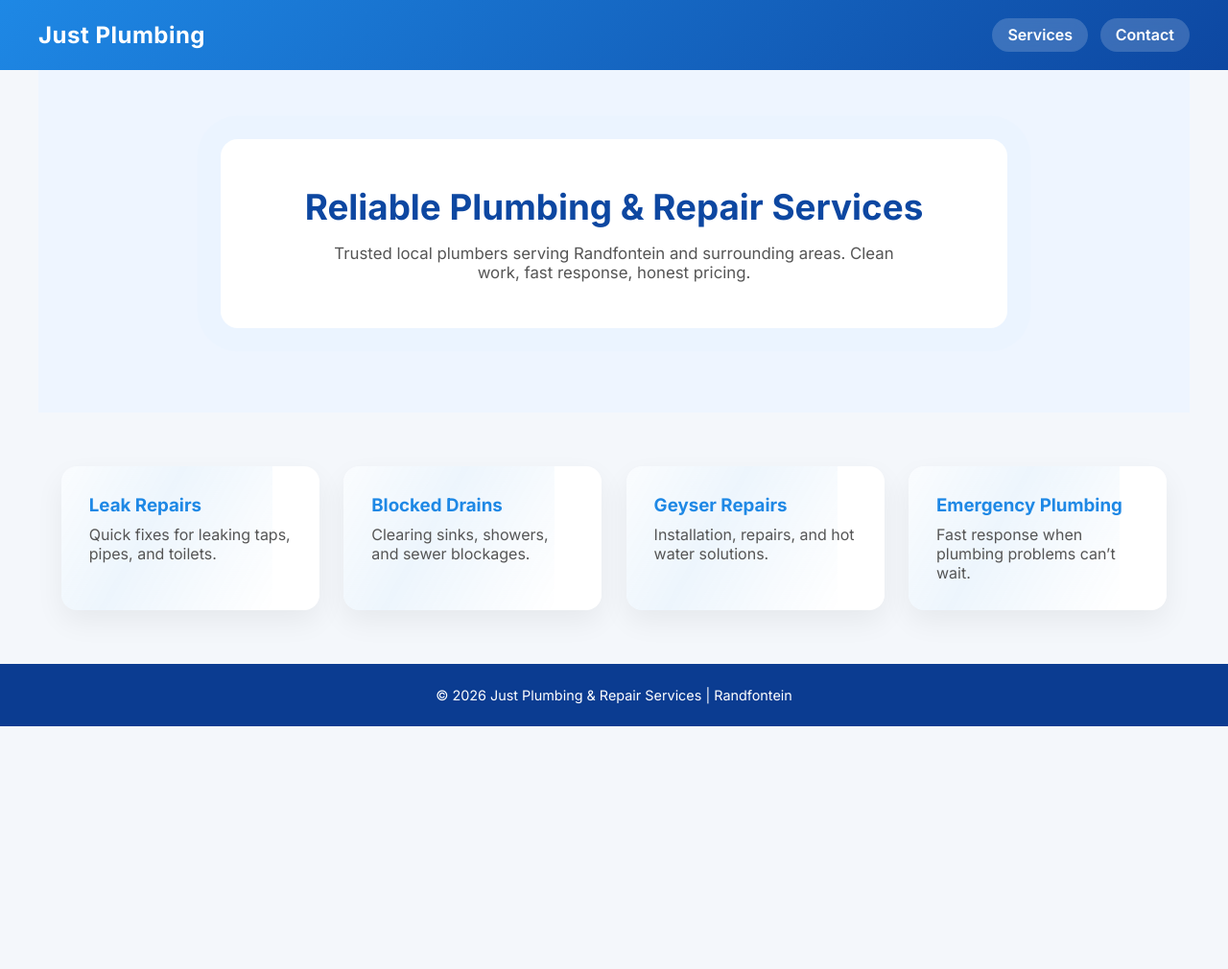
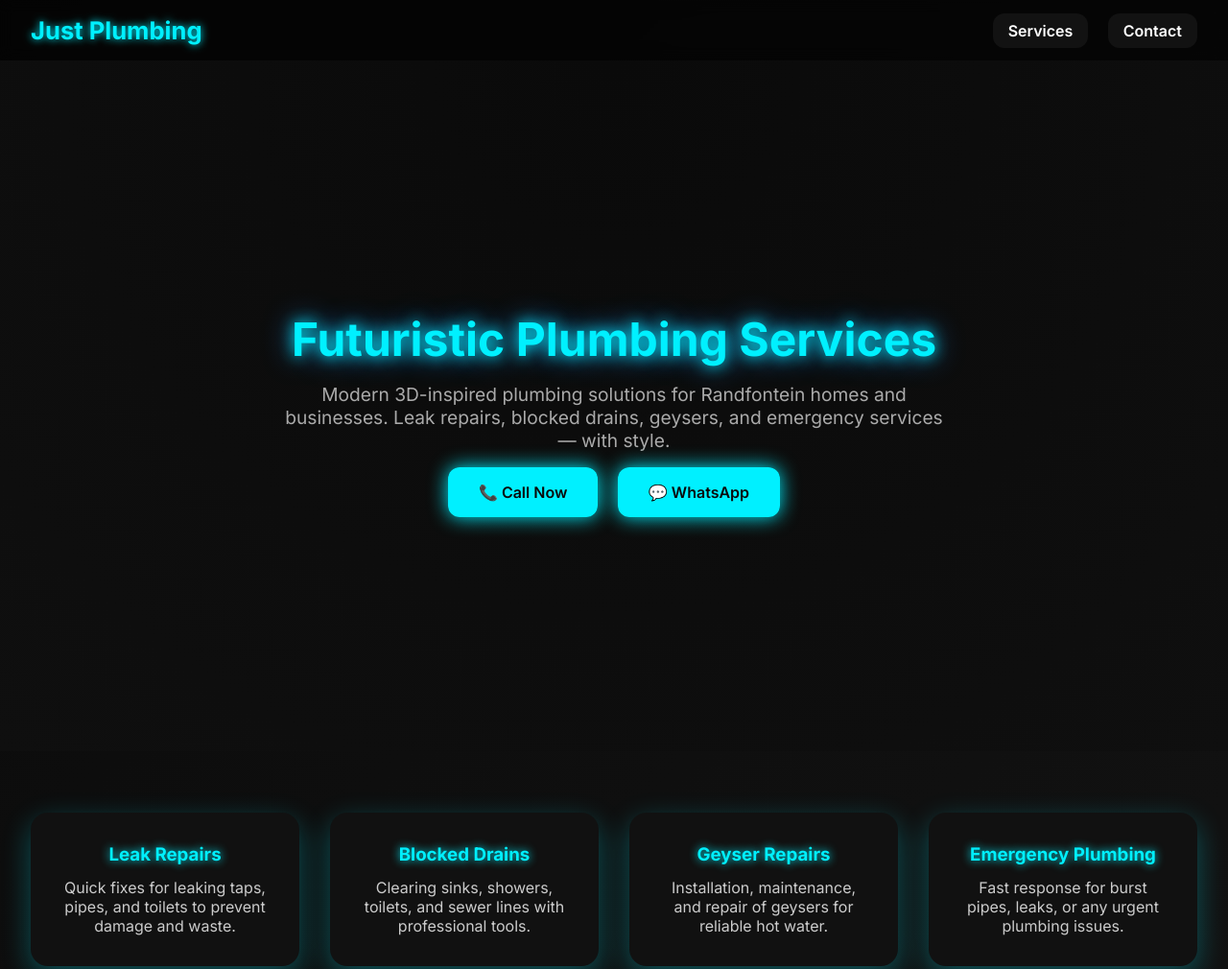
Before and after one commit to zepmasterbase/Just-Plumbing-, a plain HTML site: page index.html in a window 1280 px wide. Shown: the top 1010 px of the page at 96% size. Before the commit the page ends 800 px from the top, so only its background shows below. Drawn offline with Linux system fonts and the light colour scheme.

Commit message:
Update index.html

```diff
--- a/index.html
+++ b/index.html
@@ -1,226 +1,206 @@
 <!DOCTYPE html>
 <html lang="en">
 <head>
-  <meta charset="UTF-8" />
-  <meta name="viewport" content="width=device-width, initial-scale=1.0" />
-  <title>Just Plumbing & Repair Services | Randfontein</title>
-  <meta name="description" content="Reliable plumbing & repair services in Randfontein. Leak repairs, blocked drains, geysers and emergency plumbing." />
+<meta charset="UTF-8">
+<meta name="viewport" content="width=device-width, initial-scale=1.0">
+<title>Just Plumbing | Futuristic 3D Plumbing Services</title>
+<meta name="description" content="Just Plumbing - Modern futuristic plumbing services in Randfontein. Leak repairs, blocked drains, geysers, and emergency plumbing.">
 
 <!-- Google Font -->
 <link href="https://fonts.googleapis.com/css2?family=Inter:wght@300;400;600;700&display=swap" rel="stylesheet">
 
 <style>
 :root {
-      --primary: #1e88e5;
-      --dark: #0d47a1;
+  --primary: #00f0ff;
+  --accent: #1e88e5;
+  --dark: #0a0a0a;
   --light: #ffffff;
-      --gray: #f4f7fb;
+  --card-shadow: rgba(0, 240, 255, 0.3);
+  --bg-gradient: linear-gradient(135deg, #0a0a0a, #121212);
 }
 
-    * {
-      box-sizing: border-box;
-      margin: 0;
-      padding: 0;
-      font-family: 'Inter', sans-serif;
+* { box-sizing: border-box; margin: 0; padding: 0; font-family: 'Inter', sans-serif; }
+
+body {
+  background: var(--bg-gradient);
+  color: var(--light);
+  overflow-x: hidden;
 }
 
-    body {
-      background: var(--gray);
-      color: #333;
-    }
-
-    /* ===== HEADER ===== */
+/* HEADER */
 header {
-      background: linear-gradient(135deg, var(--primary), var(--dark));
-      padding: 1.2rem 1.5rem;
-    }
-
-    .header-inner {
-      max-width: 1200px;
-      margin: auto;
   display: flex;
   justify-content: space-between;
   align-items: center;
+  padding: 1rem 2rem;
+  background: rgba(0,0,0,0.6);
+  backdrop-filter: blur(8px);
+  position: sticky;
+  top: 0;
+  z-index: 1000;
 }
 
 .logo {
-      font-size: 1.5rem;
+  font-size: 1.6rem;
   font-weight: 700;
-      color: white;
-      letter-spacing: 0.5px;
-    }
-
-    .nav-links {
-      display: flex;
-      gap: 0.8rem;
+  color: var(--primary);
+  text-shadow: 0 0 8px var(--primary);
 }
 
 .nav-links a {
+  margin-left: 1rem;
   text-decoration: none;
-      color: white;
+  color: var(--light);
   font-weight: 600;
-      padding: 0.45rem 1rem;
-      border-radius: 999px;
-      background: rgba(255,255,255,0.18);
-      backdrop-filter: blur(6px);
-      transition: background 0.3s, transform 0.2s;
+  padding: 0.5rem 1rem;
+  border-radius: 12px;
+  background: rgba(255,255,255,0.05);
+  transition: 0.3s;
 }
 
 .nav-links a:hover {
-      background: rgba(255,255,255,0.35);
-      transform: translateY(-1px);
+  background: var(--primary);
+  color: var(--dark);
+  transform: translateY(-2px);
+  box-shadow: 0 0 15px var(--primary);
 }
 
-    /* ===== HERO / GLOW PLACEHOLDER ===== */
+/* HERO */
 .hero {
-      padding: 4.5rem 1.5rem 5.5rem;
+  display: flex;
+  flex-direction: column;
+  align-items: center;
+  justify-content: center;
   text-align: center;
-      background: #eef5ff;
+  height: 90vh;
+  background: radial-gradient(circle at top, #0a0a0a, #0f0f0f);
   position: relative;
   overflow: hidden;
 }
 
-    .glow-box {
-      max-width: 820px;
-      margin: auto;
-      padding: 3rem 2rem;
-      background: white;
-      border-radius: 18px;
-      box-shadow: 0 0 0 rgba(30,136,229,0.7);
-      animation: pulse 3.2s infinite;
-    }
-
-    @keyframes pulse {
-      0% {
-        box-shadow: 0 0 0 0 rgba(30,136,229,0.55);
-      }
-      70% {
-        box-shadow: 0 0 0 25px rgba(30,136,229,0);
-      }
-      100% {
-        box-shadow: 0 0 0 0 rgba(30,136,229,0);
-      }
-    }
-
 .hero h1 {
-      font-size: 2.3rem;
-      color: var(--dark);
+  font-size: 3rem;
+  color: var(--primary);
+  text-shadow: 0 0 15px var(--primary), 0 0 30px var(--accent);
   margin-bottom: 1rem;
 }
 
 .hero p {
-      max-width: 620px;
-      margin: auto;
-      font-size: 1.05rem;
-      color: #555;
+  font-size: 1.2rem;
+  max-width: 700px;
+  color: #aaa;
 }
 
-    /* ===== MINI SERVICE PLACEHOLDERS ===== */
-    section {
-      max-width: 1200px;
-      margin: auto;
-      padding: 3.5rem 1.5rem;
+/* 3D Service Cards */
+.services-section {
+  padding: 4rem 2rem;
+  display: grid;
+  grid-template-columns: repeat(auto-fit, minmax(250px, 1fr));
+  gap: 2rem;
+  perspective: 1500px;
 }
 
-    .services-grid {
-      display: grid;
-      grid-template-columns: repeat(auto-fit, minmax(220px, 1fr));
-      gap: 1.6rem;
+.service-card {
+  background: #111;
+  border-radius: 18px;
+  padding: 2rem;
+  transform-style: preserve-3d;
+  transition: transform 0.5s ease, box-shadow 0.5s ease;
+  box-shadow: 0 10px 30px var(--card-shadow);
+  text-align: center;
 }
 
-    .service-placeholder {
-      background: white;
-      padding: 1.8rem;
-      border-radius: 16px;
-      box-shadow: 0 12px 30px rgba(0,0,0,0.06);
-      position: relative;
-      overflow: hidden;
+.service-card h3 {
+  color: var(--primary);
+  margin-bottom: 0.8rem;
+  text-shadow: 0 0 10px var(--primary);
 }
 
-    .service-placeholder::before {
-      content: "";
-      position: absolute;
-      inset: 0;
-      background: linear-gradient(
-        120deg,
-        transparent,
-        rgba(30,136,229,0.08),
-        transparent
-      );
-      animation: shimmer 4s infinite;
+.service-card p {
+  color: #ccc;
 }
 
-    @keyframes shimmer {
-      0% { transform: translateX(-100%); }
-      100% { transform: translateX(100%); }
+/* 3D hover effect */
+.service-card:hover {
+  transform: rotateY(15deg) rotateX(5deg) translateZ(10px);
+  box-shadow: 0 20px 50px var(--card-shadow);
 }
 
-    .service-placeholder h3 {
-      color: var(--primary);
-      margin-bottom: 0.6rem;
-      position: relative;
+/* CALL TO ACTION BUTTONS */
+.cta-buttons {
+  margin-top: 2rem;
 }
 
-    .service-placeholder p {
-      color: #555;
-      position: relative;
+.cta-buttons a {
+  margin: 0.5rem;
+  padding: 1rem 2rem;
+  border-radius: 12px;
+  text-decoration: none;
+  font-weight: 600;
+  color: var(--dark);
+  background: var(--primary);
+  box-shadow: 0 0 20px var(--primary);
+  transition: transform 0.2s, box-shadow 0.3s;
 }
 
-    /* ===== FOOTER ===== */
+.cta-buttons a:hover {
+  transform: translateY(-3px);
+  box-shadow: 0 0 35px var(--primary);
+}
+
+/* FOOTER */
 footer {
-      background: #0b3c91;
-      color: white;
   text-align: center;
   padding: 1.5rem;
+  color: #888;
+  background: #050505;
   font-size: 0.9rem;
+  border-top: 1px solid rgba(0,240,255,0.2);
+}
+
+/* RESPONSIVE */
+@media (max-width: 768px) {
+  .hero h1 { font-size: 2.2rem; }
+  .hero p { font-size: 1rem; }
+  header { flex-direction: column; gap: 0.5rem; }
 }
 </style>
 </head>
-
 <body>
 
 <header>
-  <div class="header-inner">
   <div class="logo">Just Plumbing</div>
-
   <div class="nav-links">
     <a href="services.html">Services</a>
     <a href="contact.html">Contact</a>
   </div>
-  </div>
 </header>
 
 <section class="hero">
-  <div class="glow-box">
-    <h1>Reliable Plumbing & Repair Services</h1>
-    <p>
-      Trusted local plumbers serving Randfontein and surrounding areas.
-      Clean work, fast response, honest pricing.
-    </p>
+  <h1>Futuristic Plumbing Services</h1>
+  <p>Modern 3D-inspired plumbing solutions for Randfontein homes and businesses. Leak repairs, blocked drains, geysers, and emergency services — with style.</p>
+  <div class="cta-buttons">
+    <a href="tel:+27XXXXXXXXX">📞 Call Now</a>
+    <a href="https://wa.me/27XXXXXXXXX">💬 WhatsApp</a>
   </div>
 </section>
 
-<section>
-  <div class="services-grid">
-    <div class="service-placeholder">
+<section class="services-section">
+  <div class="service-card">
     <h3>Leak Repairs</h3>
-      <p>Quick fixes for leaking taps, pipes, and toilets.</p>
+    <p>Quick fixes for leaking taps, pipes, and toilets to prevent damage and waste.</p>
   </div>
-
-    <div class="service-placeholder">
+  <div class="service-card">
     <h3>Blocked Drains</h3>
-      <p>Clearing sinks, showers, and sewer blockages.</p>
+    <p>Clearing sinks, showers, toilets, and sewer lines with professional tools.</p>
   </div>
-
-    <div class="service-placeholder">
+  <div class="service-card">
     <h3>Geyser Repairs</h3>
-      <p>Installation, repairs, and hot water solutions.</p>
+    <p>Installation, maintenance, and repair of geysers for reliable hot water.</p>
   </div>
-
-    <div class="service-placeholder">
+  <div class="service-card">
     <h3>Emergency Plumbing</h3>
-      <p>Fast response when plumbing problems can’t wait.</p>
-    </div>
+    <p>Fast response for burst pipes, leaks, or any urgent plumbing issues.</p>
   </div>
 </section>
 
```
Lines whose indentation alone changed are shown as unchanged.
